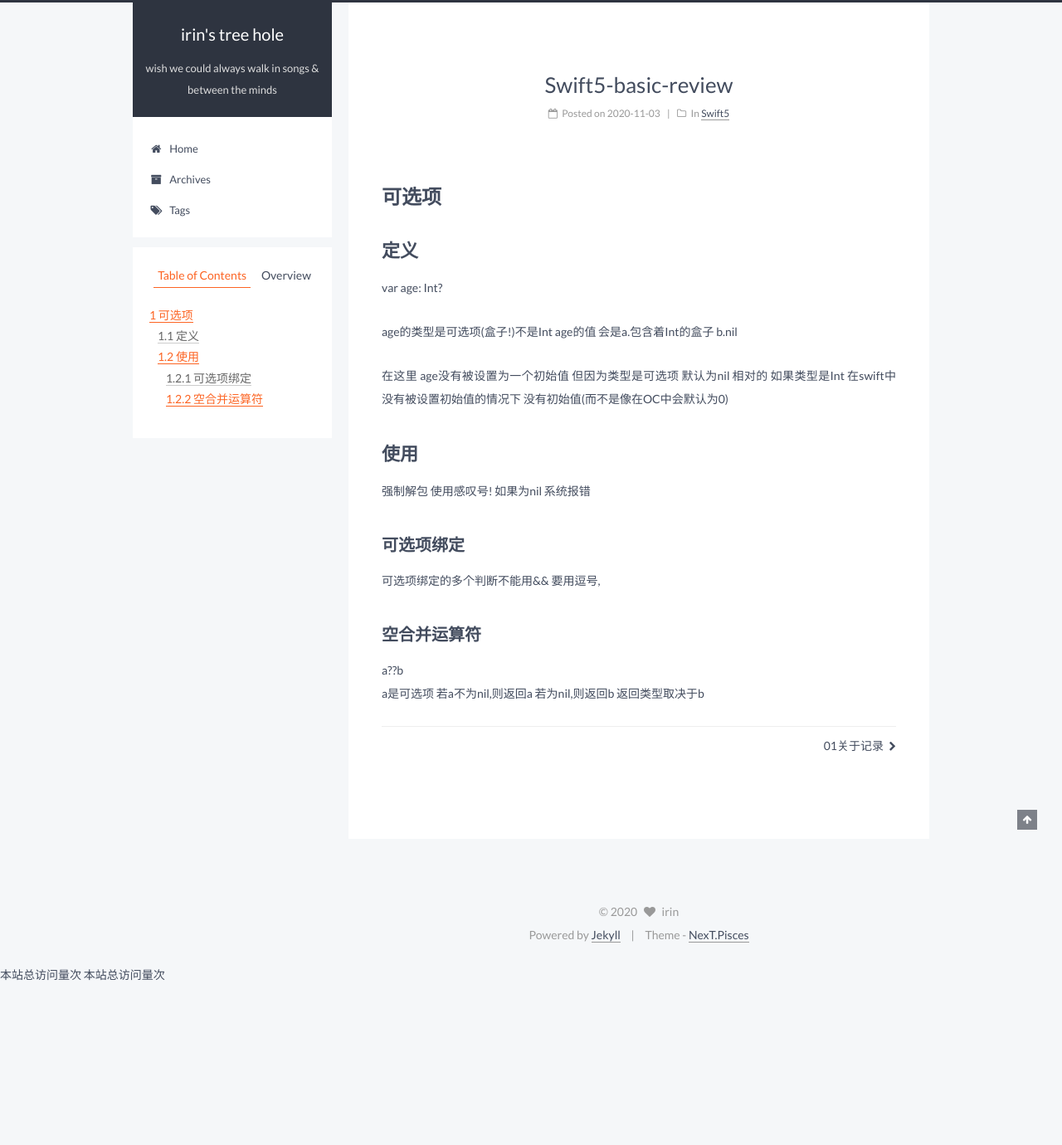
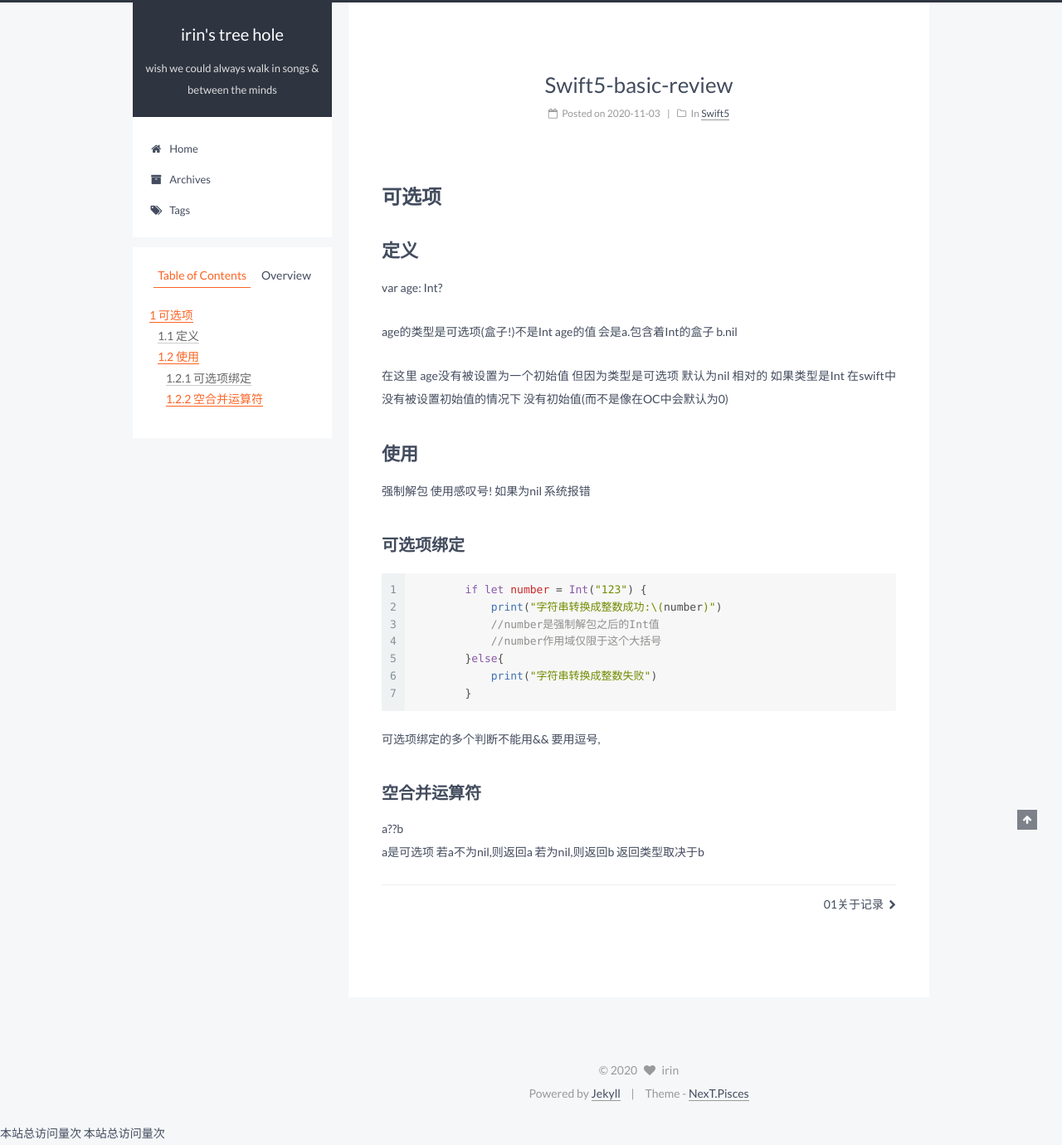
Before and after one commit to lisheng1009/lisheng1009.github.io-old, a Jekyll site: the page built from _posts/2020-11-03-Swift5-basic-review.md, in a window 1280 px wide. Shown: the whole page at 83% size. Built offline with Jekyll 4.4.1, drawn with Linux system fonts in a browser that asks for light colours; comment, search, counter and statistics services are not loaded; before the commit the page ends 1189 px from its top, so only the background shows below that.

Commit message:
Update 2020-11-03-Swift5-basic-review.md

````diff
--- a/_posts/2020-11-03-Swift5-basic-review.md
+++ b/_posts/2020-11-03-Swift5-basic-review.md
@@ -27,6 +27,16 @@ age的值 会是a.包含着Int的盒子 b.nil
 
 #### 可选项绑定
 
+```swift
+        if let number = Int("123") {
+            print("字符串转换成整数成功:\(number)")
+            //number是强制解包之后的Int值
+            //number作用域仅限于这个大括号
+        }else{
+            print("字符串转换成整数失败")
+        }
+```
+
 可选项绑定的多个判断不能用&&  要用逗号,
 
 #### 空合并运算符
````
